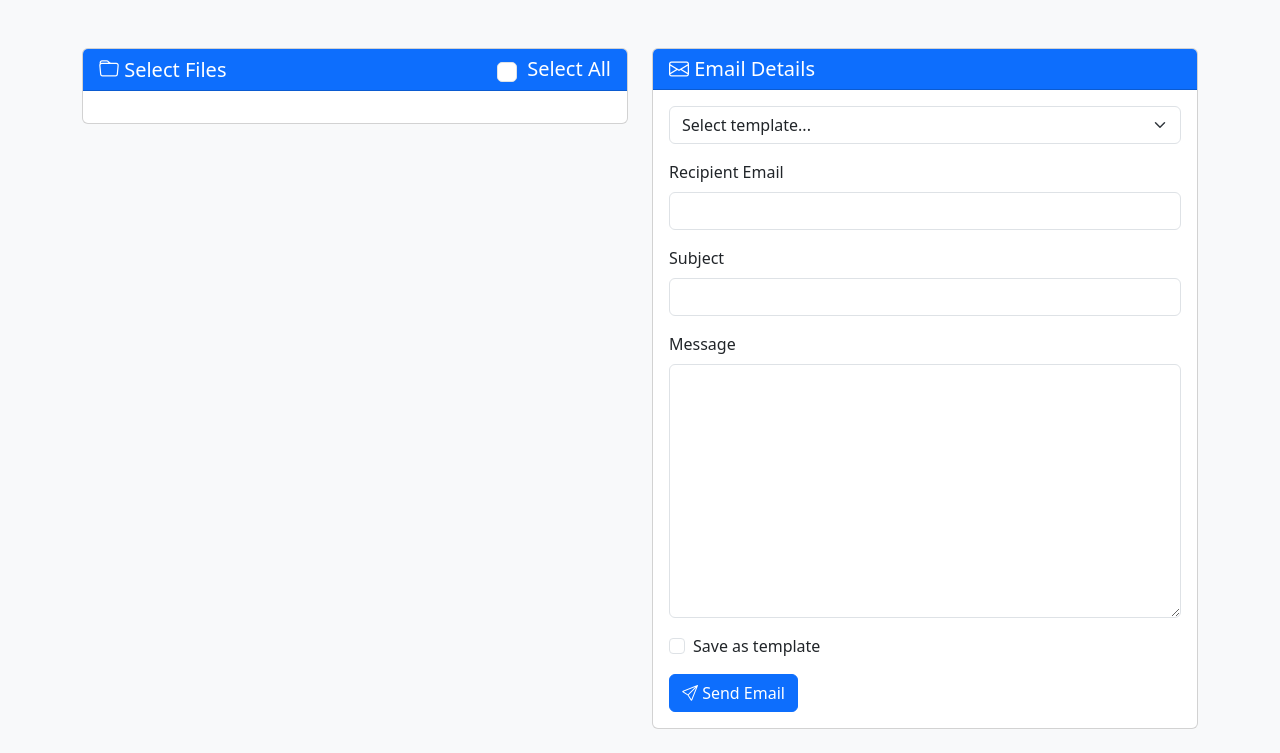
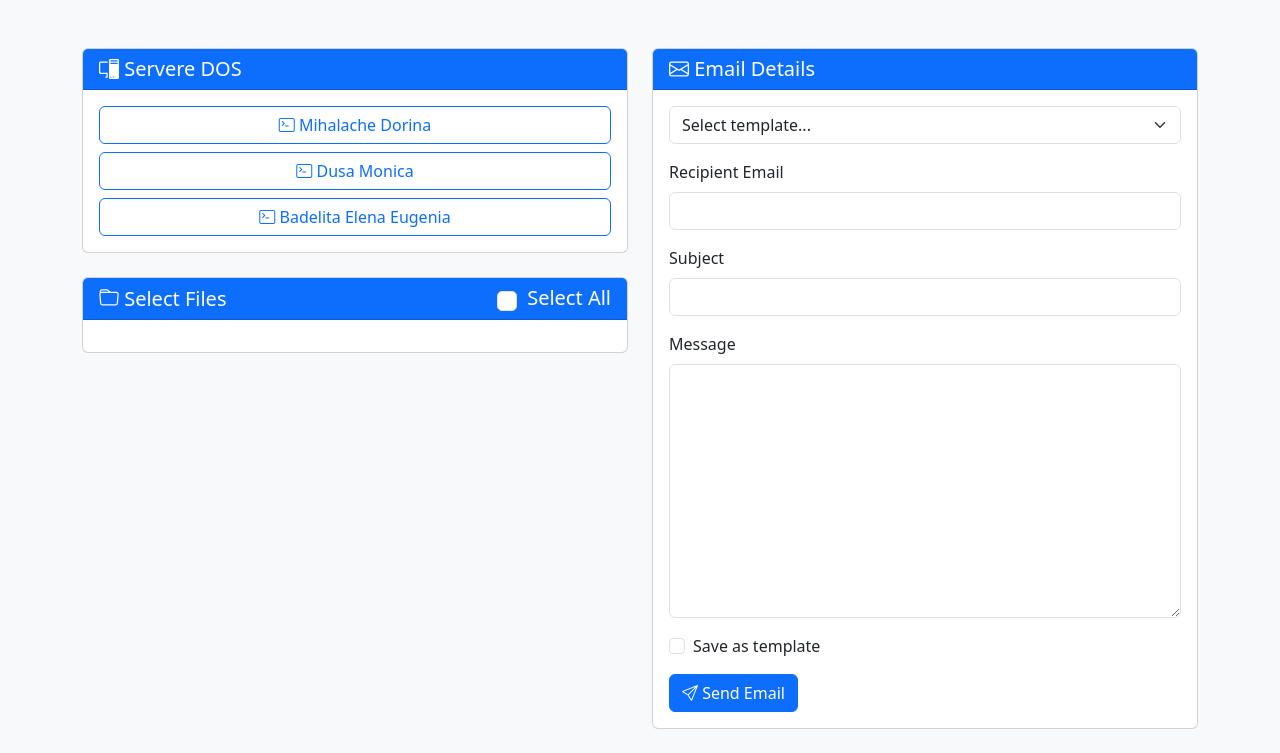
Before and after one commit to TheModo24FL/lapte_praf, a Flask app: template templates/index.html in a window 1280 px wide. Shown: the part 56-809 px from the top of the page. Run offline with Flask 3, Linux system fonts and the light colour scheme; the template is opened without the code that fills it, so the values that code supplies are empty; some libraries are stand-ins or nearby versions.

Commit message:
Add modals for terminal, VNC, and file browsing with associated functionality

```diff
--- a/templates/index.html
+++ b/templates/index.html
@@ -38,6 +38,27 @@
         <form action="/send_email" method="post" id="emailForm" onsubmit="return validateForm()">
             <div class="row">
                 <div class="col-md-6">
+                    <!-- DOS Servers Card -->
+                    <div class="card mb-4">
+                        <div class="card-header bg-primary text-white">
+                            <h5 class="card-title mb-0"><i class="bi bi-pc-display"></i> Servere DOS</h5>
+                        </div>
+                        <div class="card-body">
+                            <div class="d-grid gap-2">
+                                <button type="button" class="btn btn-outline-primary" onclick="showTerminal('6080', 'Mihalache Dorina')">
+                                    <i class="bi bi-terminal"></i> Mihalache Dorina
+                                </button>
+                                <button type="button" class="btn btn-outline-primary" onclick="showTerminal('6081', 'Dusa Monica')">
+                                    <i class="bi bi-terminal"></i> Dusa Monica
+                                </button>
+                                <button type="button" class="btn btn-outline-primary" onclick="showTerminal('6082', 'Badelita Elena Eugenia')">
+                                    <i class="bi bi-terminal"></i> Badelita Elena Eugenia
+                                </button>
+                            </div>
+                        </div>
+                    </div>
+
+                    <!-- Select Files Card -->
                     <div class="card">
                         <div class="card-header bg-primary text-white">
                             <h5 class="card-title mb-0 d-flex justify-content-between align-items-center">
@@ -135,6 +156,7 @@
                 </div>
 
                 <div class="col-md-6">
+                    <!-- Email Details Card -->
                     <div class="card">
                         <div class="card-header bg-primary text-white">
                             <h5 class="card-title mb-0"><i class="bi bi-envelope"></i> Email Details</h5>
@@ -414,6 +436,22 @@
                 checkbox.addEventListener('change', updateSelectAllState);
             });
         });
+
+        function showTerminal(port, name) {
+            if (window.terminalModal) {
+                // Update iframe source
+                document.getElementById('terminalFrame').src = `http://49.13.76.7:${port}/`;
+                // Update modal title
+                document.querySelector('#terminalModal .modal-title').textContent = `Terminal - ${name}`;
+                window.terminalModal.show();
+                // Set initial zoom after modal is shown
+                setTimeout(() => {
+                    currentZoom = 1;
+                    const frame = document.getElementById('terminalFrame');
+                    frame.style.transform = `scale(${currentZoom})`;
+                }, 300);
+            }
+        }
     </script>
 </body>
 </html>
--- /dev/null
+++ b/templates/modals/files_modal.html
@@ -0,0 +1,13 @@
+<div class="modal fade" id="filesModal" tabindex="-1">
+    <div class="modal-dialog modal-fullscreen">
+        <div class="modal-content">
+            <div class="modal-header">
+                <h5 class="modal-title">Browser Fișiere</h5>
+                <button type="button" class="btn-close" data-bs-dismiss="modal"></button>
+            </div>
+            <div class="modal-body p-0">
+                <iframe src="https://files.modo24.ro/files/" style="width:100%; height:100%; border:none;"></iframe>
+            </div>
+        </div>
+    </div>
+</div>
--- /dev/null
+++ b/templates/modals/terminal_modal.html
@@ -0,0 +1,26 @@
+<div class="modal fade" id="terminalModal" tabindex="-1">
+    <div class="modal-dialog modal-lg" style="margin: 0; position: fixed;">
+        <div class="modal-content" style="cursor: move;">
+            <div class="modal-header grab-handle">
+                <h5 class="modal-title">Terminal</h5>
+                <div class="zoom-controls ms-3">
+                    <button class="btn btn-sm btn-outline-primary" onclick="adjustZoom(0.1)">
+                        <i class="bi bi-zoom-in"></i>
+                    </button>
+                    <button class="btn btn-sm btn-outline-primary" onclick="adjustZoom(-0.1)">
+                        <i class="bi bi-zoom-out"></i>
+                    </button>
+                    <button class="btn btn-sm btn-outline-primary" onclick="resetZoom()">
+                        <i class="bi bi-arrows-angle-contract"></i> Reset
+                    </button>
+                </div>
+                <button type="button" class="btn-close" data-bs-dismiss="modal"></button>
+            </div>
+            <div class="modal-body p-0 d-flex justify-content-center">
+                <div style="width: 900px; height: 620px; overflow: hidden;">
+                    <iframe id="terminalFrame" data-loaded="false" style="width: 100%; height: 100%; border: none; transform-origin: 0 0;"></iframe>
+                </div>
+            </div>
+        </div>
+    </div>
+</div>
--- /dev/null
+++ b/templates/modals/vnc_modal.html
@@ -0,0 +1,13 @@
+<div class="modal fade" id="vncModal" tabindex="-1">
+    <div class="modal-dialog modal-fullscreen">
+        <div class="modal-content">
+            <div class="modal-header">
+                <h5 class="modal-title">Server VNC</h5>
+                <button type="button" class="btn-close" data-bs-dismiss="modal"></button>
+            </div>
+            <div class="modal-body p-0">
+                <iframe src="https://lapte.modo24.ro/vnc.html" style="width:100%; height:100%; border:none;"></iframe>
+            </div>
+        </div>
+    </div>
+</div>
--- a/templates/navbar.html
+++ b/templates/navbar.html
@@ -14,3 +14,81 @@
         </div>
     </div>
 </nav>
+
+<!-- Include modals -->
+{% include 'modals/terminal_modal.html' %}
+{% include 'modals/vnc_modal.html' %}
+{% include 'modals/files_modal.html' %}
+
+<!-- Add jQuery and jQuery UI -->
+<link rel="stylesheet" href="https://code.jquery.com/ui/1.12.1/themes/base/jquery-ui.css">
+<script src="https://code.jquery.com/jquery-3.6.0.min.js"></script>
+<script src="https://code.jquery.com/ui/1.12.1/jquery-ui.min.js"></script>
+
+<script>
+document.addEventListener('DOMContentLoaded', function() {
+    // Initialize all modals
+    window.terminalModal = new bootstrap.Modal(document.getElementById('terminalModal'));
+    window.vncModal = new bootstrap.Modal(document.getElementById('vncModal'));
+    window.filesModal = new bootstrap.Modal(document.getElementById('filesModal'));
+
+    // Make modals draggable
+    $('.modal-content').draggable({
+        handle: '.modal-header',
+        containment: 'window'
+    });
+});
+
+// Terminal functions
+function showTerminal(port, name) {
+    if (window.terminalModal) {
+        const frame = document.getElementById('terminalFrame');
+        if (frame.getAttribute('data-loaded') !== 'true') {
+            frame.src = `http://49.13.76.7:${port}/`;
+            frame.setAttribute('data-loaded', 'true');
+        }
+        document.querySelector('#terminalModal .modal-title').textContent = `Terminal - ${name}`;
+        window.terminalModal.show();
+        setTimeout(() => {
+            currentZoom = 1.0;
+            frame.style.transform = `scale(${currentZoom})`;
+        }, 300);
+    }
+}
+
+// VNC and Files functions
+function showVNC() {
+    if (window.vncModal) {
+        window.vncModal.show();
+    }
+}
+
+function showFiles() {
+    if (window.filesModal) {
+        window.filesModal.show();
+    }
+}
+
+let currentZoom = 1.0;  // Changed default zoom
+
+function adjustZoom(delta) {
+    currentZoom = Math.max(0.5, Math.min(2, currentZoom + delta));
+    const frame = document.getElementById('terminalFrame');
+    frame.style.transform = `scale(${currentZoom})`;
+}
+
+function resetZoom() {
+    currentZoom = 1.0;  // Reset to our preferred zoom
+    const frame = document.getElementById('terminalFrame');
+    frame.style.transform = `scale(${currentZoom})`;
+}
+
+// Reset zoom and loaded state when modal is closed
+document.getElementById('terminalModal').addEventListener('hidden.bs.modal', function () {
+    const frame = document.getElementById('terminalFrame');
+    frame.setAttribute('data-loaded', 'false');
+    frame.src = '';  // Clear source
+    currentZoom = 1.0;
+    frame.style.transform = `scale(${currentZoom})`;
+});
+</script>
```
